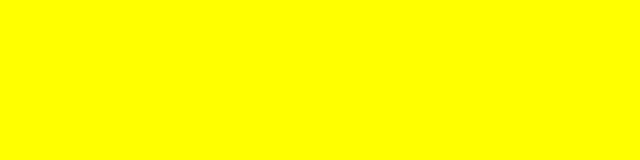
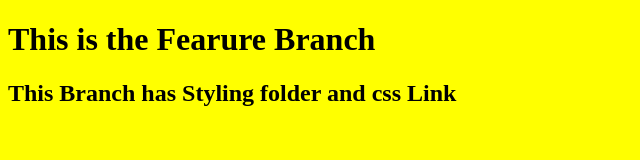
Before and after one commit to jdhova/Assignment1, a plain HTML site: page index.html in a window 1280 px wide. Shown: the whole page, without its empty margins (0-640 px from the left). Drawn offline with Linux system fonts and the light colour scheme.

Commit message:
adding and commiting to feature branch,accomplishing task2

```diff
--- a/index.html
+++ b/index.html
@@ -8,7 +8,8 @@
     <title>Assignment1</title>
 </head>
 <body>
-
+<h1>This is the Fearure Branch</h1>
+<h2>This Branch has Styling folder and css Link</h2>
 
 </body>
 </html>
```
